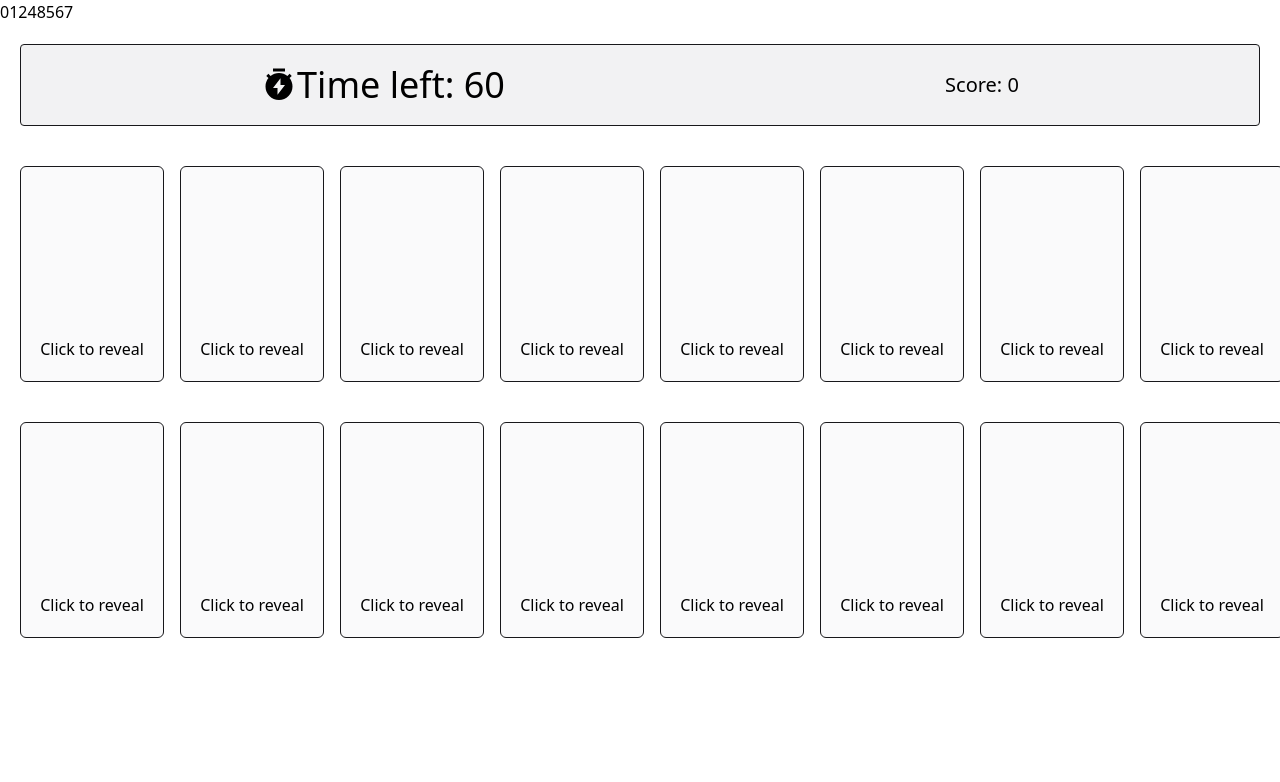
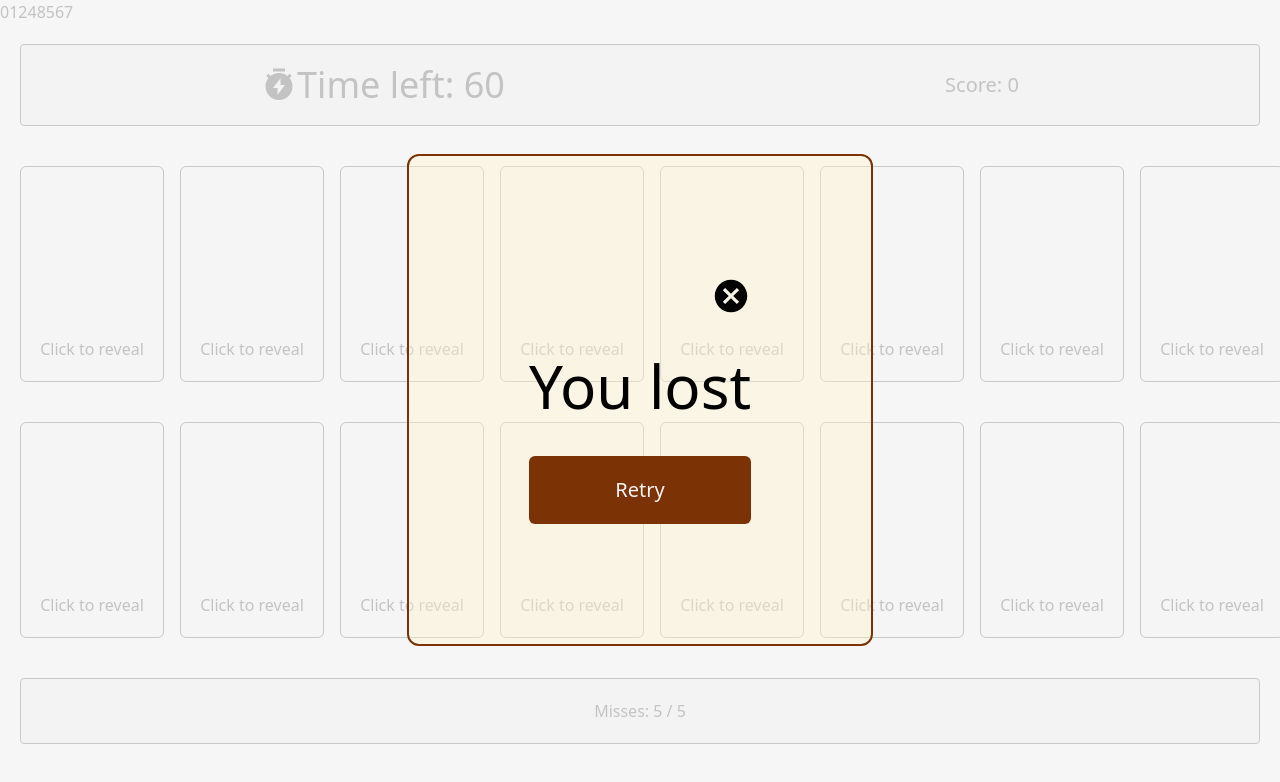
Before and after one commit to santhosh-kumar-karthikeyan/MemTest, a React (Vite) app: page / in a window 1280 px wide. Shown: the top 782 px of the page. Built offline with nearby package versions, Linux system fonts and the light colour scheme.

Commit message:
add lose modal

```diff
--- a/src/components/Board.tsx
+++ b/src/components/Board.tsx
@@ -2,6 +2,7 @@ import type { CardType } from "../types";
 import { Card } from "../components";
 import { useEffect, useState } from "react";
 import { RiTimerFlashFill } from "react-icons/ri";
+import { IoMdCloseCircle } from "react-icons/io";
 
 function getShuffledIndices(numSlots: number): number[] {
   const arr: number[] = [];
@@ -14,19 +15,18 @@ function getShuffledIndices(numSlots: number): number[] {
 }
 
 export default function Board({ cards }: { cards: CardType[] }) {
+  const totalPossibleMisses: number = 5;
   const [openCards, setOpenCards] = useState<number[]>([]);
   const [cardLocations, setCardLocations] = useState<number[]>([]);
   const [time, setTime] = useState<number>(60);
   const [foundCards, setFoundCards] = useState<number[]>([]);
-  const [score, setScore] = useState<number>(0);
+  const [stats, setStats] = useState<{ score: number; misses: number }>({
+    score: 0,
+    misses: 5,
+  });
   const numSlots: number = 16;
   function cardOpen(idx: number) {
     if (openCards.length >= 2) {
-      if (
-        cards[cardLocations[openCards[0]]].id ===
-        cards[cardLocations[openCards[1]]].id
-      )
-        setScore((score) => score + 12.5);
       setOpenCards([idx]);
     } else {
       setOpenCards((curr) => [...curr, idx]);
@@ -40,11 +40,40 @@ export default function Board({ cards }: { cards: CardType[] }) {
       cardOpen={cardOpen}
       idx={idx}
       openCards={openCards}
+      foundCards={foundCards}
     />
   ));
-  useEffect(() => console.log(openCards), [openCards]);
+  useEffect(() => {
+    if (openCards.length >= 2) {
+      if (
+        cards[cardLocations[openCards[0]]].id ===
+        cards[cardLocations[openCards[1]]].id
+      ) {
+        setStats((stats) => ({ ...stats, score: stats.score + 10 }));
+        setFoundCards((currCards) => [
+          ...currCards,
+          cards[cardLocations[openCards[0]]].id,
+        ]);
+      } else setStats((stats) => ({ ...stats, misses: stats.misses + 1 }));
+    }
+  }, [cards, cardLocations, openCards]);
   return (
     <main className="flex flex-col items-around">
+      {stats.misses >= 5 && (
+        <main className="absolute w-screen bg-zinc-100/80 h-screen flex justify-center items-center">
+          <section className="flex flex-col justify-center items-center gap-10 h-auto border border-amber-900 border-2 p-30 rounded-xl bg-amber-100/40">
+            <button className="cursor-pointer flex justify-end items-center w-full active:scale-90">
+              <IoMdCloseCircle size={"40px"} />
+            </button>
+            <section className="flex flex-col justify-center gap-10">
+              <h1 className="text-6xl">You lost</h1>
+              <button className="cursor-pointer hover:scale-110 transition-all bg-amber-900 rounded-md p-5 text-xl text-zinc-100 active:scale-90">
+                Retry
+              </button>
+            </section>
+          </section>
+        </main>
+      )}
       {cards.map((card) => card.id)}
       <br />
       {openCards.join(",")}
@@ -52,11 +81,14 @@ export default function Board({ cards }: { cards: CardType[] }) {
         <h4 className="text-4xl flex justify-center items-center space-5">
           <RiTimerFlashFill /> Time left: {time}
         </h4>
-        <p className="text-xl">Score: {score}</p>
+        <p className="text-xl">Score: {stats.score}</p>
       </header>
       <section className="grid md:grid-cols-8 grid-rows-2 gap-10 m-5 self-center">
         {cardList}
       </section>
+      <footer className="bg-zinc-300/30 border border-zinc-900 p-5 m-5 rounded-sm flex justify-around items-center">
+        Misses: {stats.misses} / {totalPossibleMisses}
+      </footer>
     </main>
   );
 }
--- a/src/components/Card.tsx
+++ b/src/components/Card.tsx
@@ -6,11 +6,13 @@ export default function Card({
   cardOpen,
   idx,
   openCards,
+  foundCards,
 }: {
   card: CardType;
   cardOpen: (idx: number) => void;
   idx: number;
   openCards: number[];
+  foundCards: number[];
 }) {
   function handleClick(currIdx: number) {
     if (!openCards.includes(currIdx)) {
@@ -29,8 +31,10 @@ export default function Card({
           </section>
           <p>{card.name}</p>
         </>
+      ) : !foundCards.includes(card.id) ? (
+        <section> Click to reveal</section>
       ) : (
-        <section>Click to reveal</section>
+        <section>Found</section>
       )}
     </main>
   );
```
